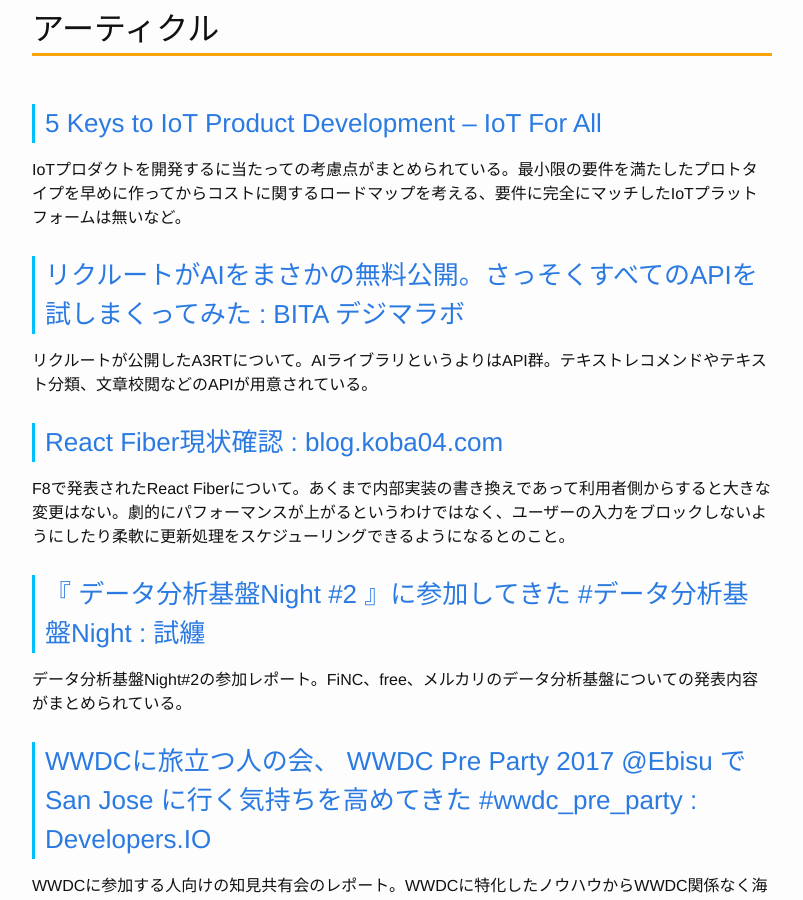
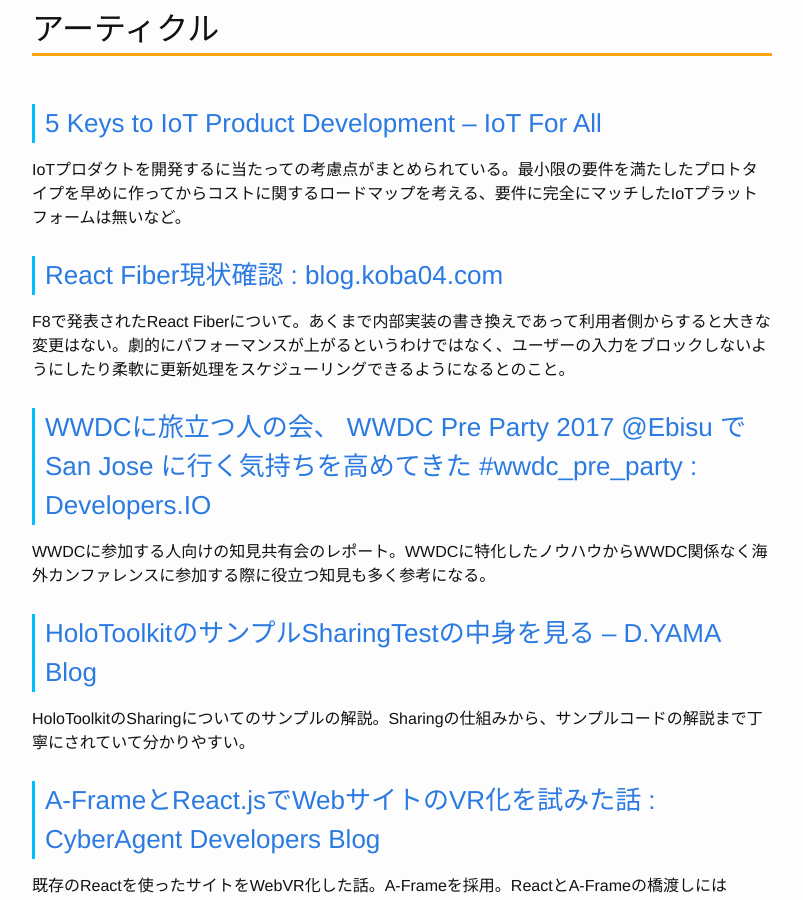
Before and after one commit to Gather-Tech/Gather-Tech.github.io, a Jekyll site: the page built from _posts/2017/2017-05-01-Gather44.md, in a window 1280 px wide and 900 px high, scrolled down 1664 px. Shown: the whole window, without its empty margins (238-1041 px from the left). Built offline with Jekyll 4.4.1, drawn with Linux system fonts in a browser that asks for light colours; some of the changed text lies outside the part shown.

Commit message:
Reduced articles

```diff
--- a/_posts/2017/2017-05-01-Gather44.md
+++ b/_posts/2017/2017-05-01-Gather44.md
@@ -39,17 +39,9 @@
 
 IoTプロダクトを開発するに当たっての考慮点がまとめられている。最小限の要件を満たしたプロトタイプを早めに作ってからコストに関するロードマップを考える、要件に完全にマッチしたIoTプラットフォームは無いなど。
 
-### [リクルートがAIをまさかの無料公開。さっそくすべてのAPIを試しまくってみた : BITA デジマラボ](https://bita.jp/dml/recruit_artapi_)
-
-リクルートが公開したA3RTについて。AIライブラリというよりはAPI群。テキストレコメンドやテキスト分類、文章校閲などのAPIが用意されている。
-
 ### [React Fiber現状確認 : blog.koba04.com](http://blog.koba04.com/post/2017/04/25/a-state-of-react-fiber/)
 
 F8で発表されたReact Fiberについて。あくまで内部実装の書き換えであって利用者側からすると大きな変更はない。劇的にパフォーマンスが上がるというわけではなく、ユーザーの入力をブロックしないようにしたり柔軟に更新処理をスケジューリングできるようになるとのこと。
-
-### [『 データ分析基盤Night #2 』に参加してきた #データ分析基盤Night : 試纏](http://try-and-matome.hatenablog.jp/entry/20170426_report-data-analysis-infrastructure-night-vol-2)
-
-データ分析基盤Night#2の参加レポート。FiNC、free、メルカリのデータ分析基盤についての発表内容がまとめられている。
 
 ### [WWDCに旅立つ人の会、 WWDC Pre Party 2017 @Ebisu で San Jose に行く気持ちを高めてきた #wwdc_pre_party : Developers.IO](http://dev.classmethod.jp/smartphone/iphone/wwdc-pre-party-2017-ebisu/)
 
@@ -91,10 +83,6 @@
 
 HashicorpのVaultをGUIで管理できるアプリ。Reactで作られている。Electronを使ったデスクトップバージョンとWebアプリバージョンが用意されている。
 
-### [mozilla/positron : GitHub](https://github.com/mozilla/positron)
-
-FirefoxのレンダリングエンジンGeckoをベースにしたElectron。mozillaが進めている。
-
 ### [Nachos UI Kit for React Native - by Avocode](https://avocode.com/nachos-ui/)
 
 React Native用のUIコンポーネントライブラリ。基本的なコンポーネントが揃っている。
@@ -102,10 +90,6 @@
 ### [aweary/tinytime: GitHub](https://github.com/aweary/tinytime)
 
 軽量でシンプルなJavaScriptの時間表示フォーマッターライブラリ。
-
-### [younatics/YNSearch: 🔍 Awesome fully customize search view like Pinterest written in Swift 3 + Realm support!](https://github.com/younatics/YNSearch)
-
-Pinterest風の検索ビューを提供するSwiftライブラリ。Realmの利用をサポートしている。
 
 ### [airbnb/react-sketchapp: GitHub](https://github.com/airbnb/react-sketchapp)
 
```
